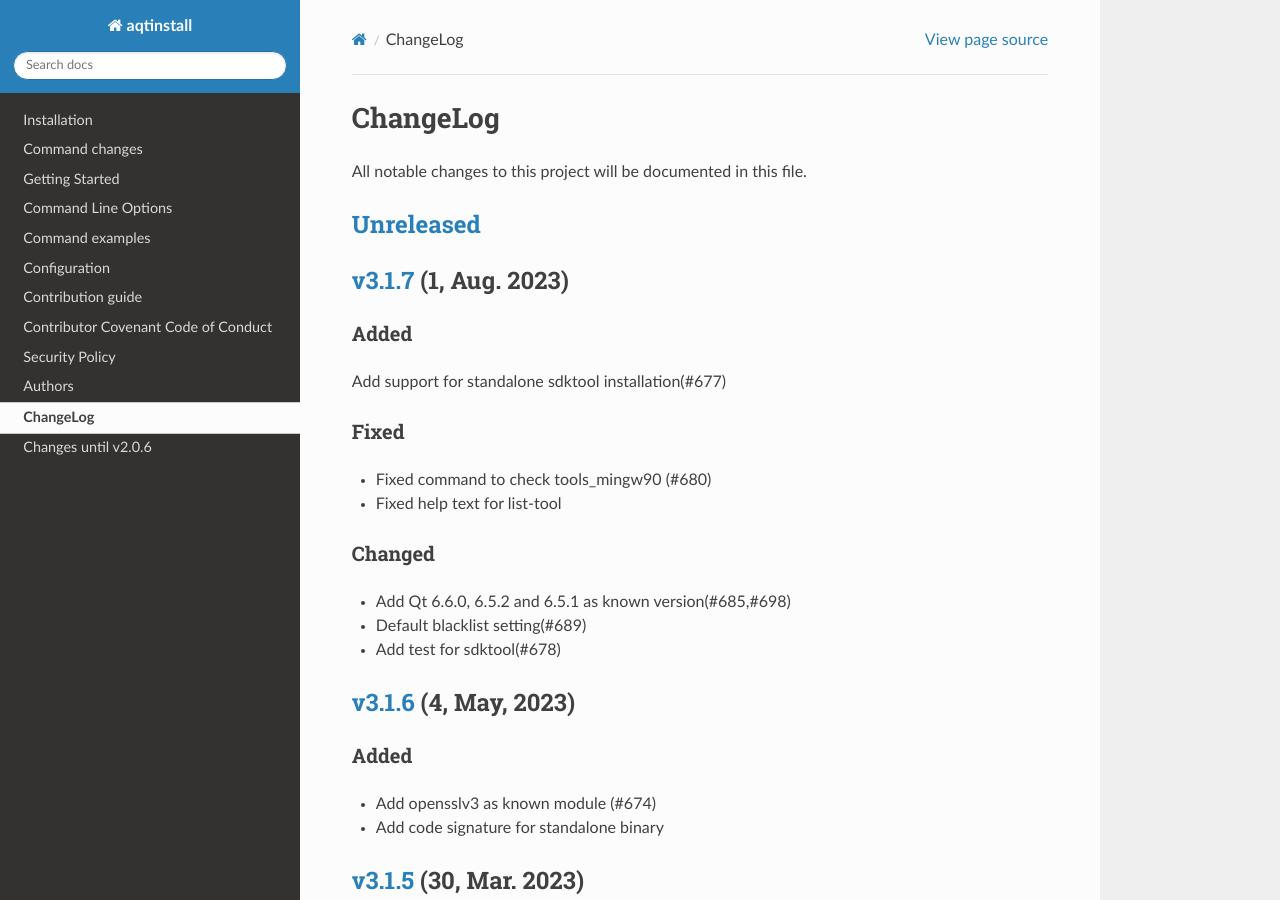
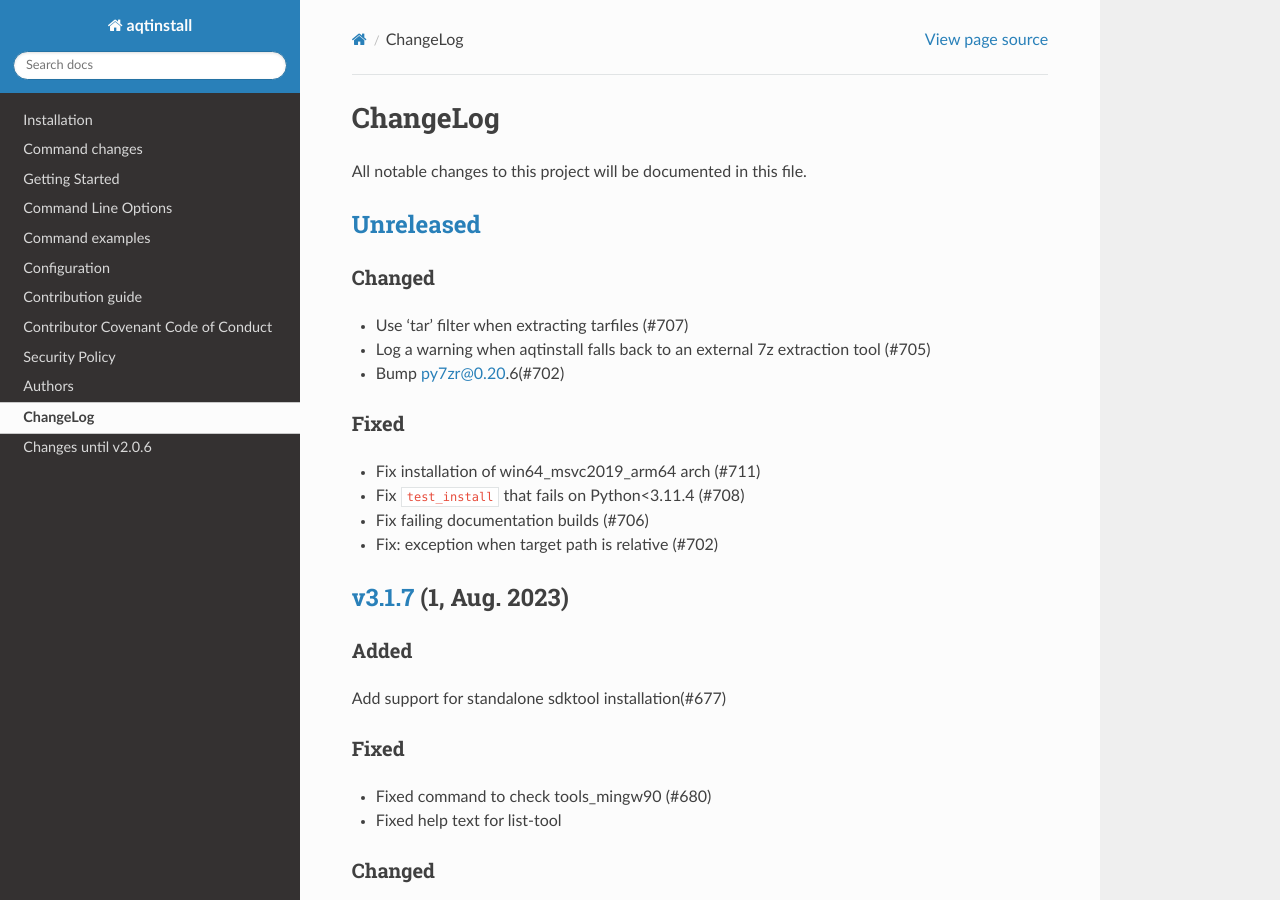
Before and after one commit to miurahr/aqtinstall, a Sphinx documentation site: the page built from docs/CHANGELOG.rst, in a window 1280 px wide and 900 px high. Built offline with Sphinx 7.4.7 and the Read the Docs theme 2.0.0, drawn with Linux system fonts in a browser that asks for light colours; the version number could not be read and is left out.

Commit message:
Update CHANGELOG.rst
Signed-off-by: Hiroshi Miura <miurahr@linux.com>

```diff
--- a/docs/CHANGELOG.rst
+++ b/docs/CHANGELOG.rst
@@ -12,6 +12,19 @@
 
 `Unreleased`_
 =============
+
+Changed
+-------
+- Use 'tar' filter when extracting tarfiles (#707)
+- Log a warning when aqtinstall falls back to an external 7z extraction tool (#705)
+- Bump py7zr@0.20.6(#702)
+
+Fixed
+-----
+- Fix installation of win64_msvc2019_arm64 arch (#711)
+- Fix ``test_install`` that fails on Python<3.11.4 (#708)
+- Fix failing documentation builds (#706)
+- Fix: exception when target path is relative (#702)
 
 `v3.1.7`_ (1, Aug. 2023)
 ========================
```
